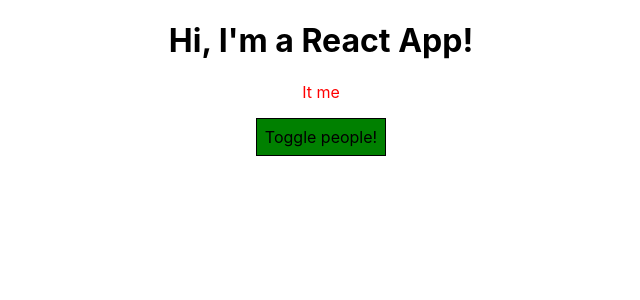
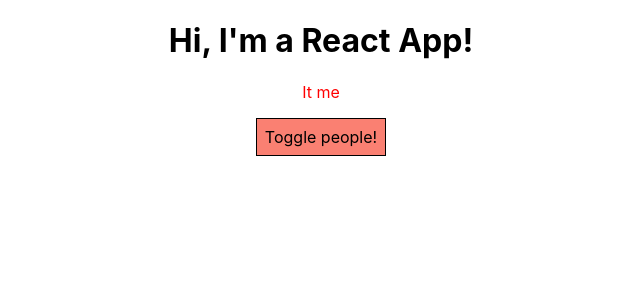
Before and after one commit to jdomo/react-complete-guide, a React (Create React App) app: page / in a window 1280 px wide. Shown: the top 300 px of the page, without its empty margins (319-959 px from the left). Built offline with nearby package versions, Linux system fonts and the light colour scheme.

Commit message:
dynamic styling using function based on state property passed to props

```diff
--- a/src/App.js
+++ b/src/App.js
@@ -6,10 +6,12 @@ import Person from './Person/Person';
 import styled from 'styled-components';
 
 const StyledButton = styled.button`
-  background-color: green;
+  background-color: ${props => props.alt ? 'green' : 'salmon'};
   font: inherit;
   border: 1px solid;
   padding: 8px;
+  transition: all .2s ease;
+
   &:hover {
     background: cyan;
     cursor: pointer;
@@ -89,7 +91,7 @@ class App extends React.Component {
       <div className="App">
         <h1>Hi, I'm a React App!</h1>
         <p className={classes.join(' ')}>It me</p>
-        <StyledButton onClick={this.togglePersonsHandler}>Toggle people!</StyledButton>
+        <StyledButton alt={this.state.showPersons} onClick={this.togglePersonsHandler}>Toggle people!</StyledButton>
         {persons}
       </div>
       );
```
